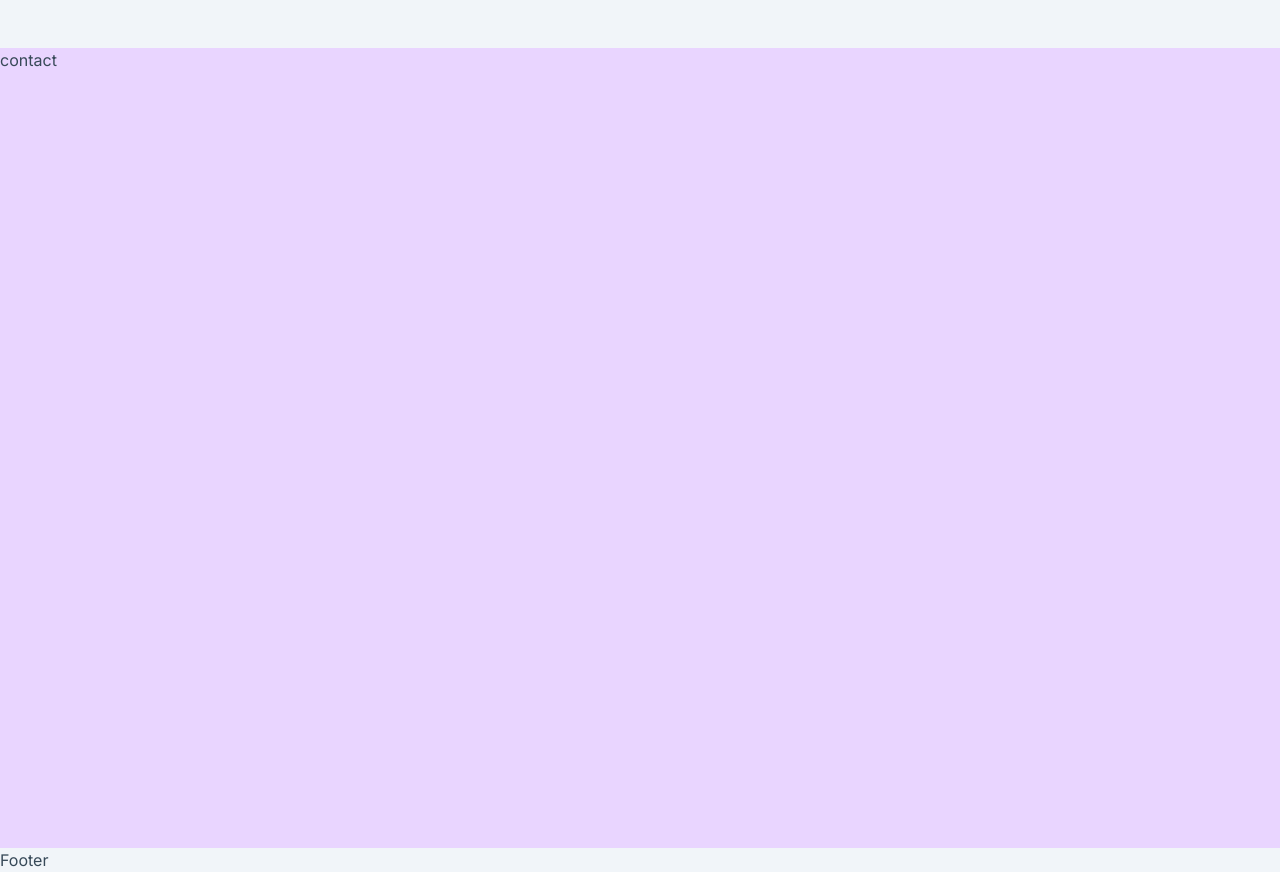
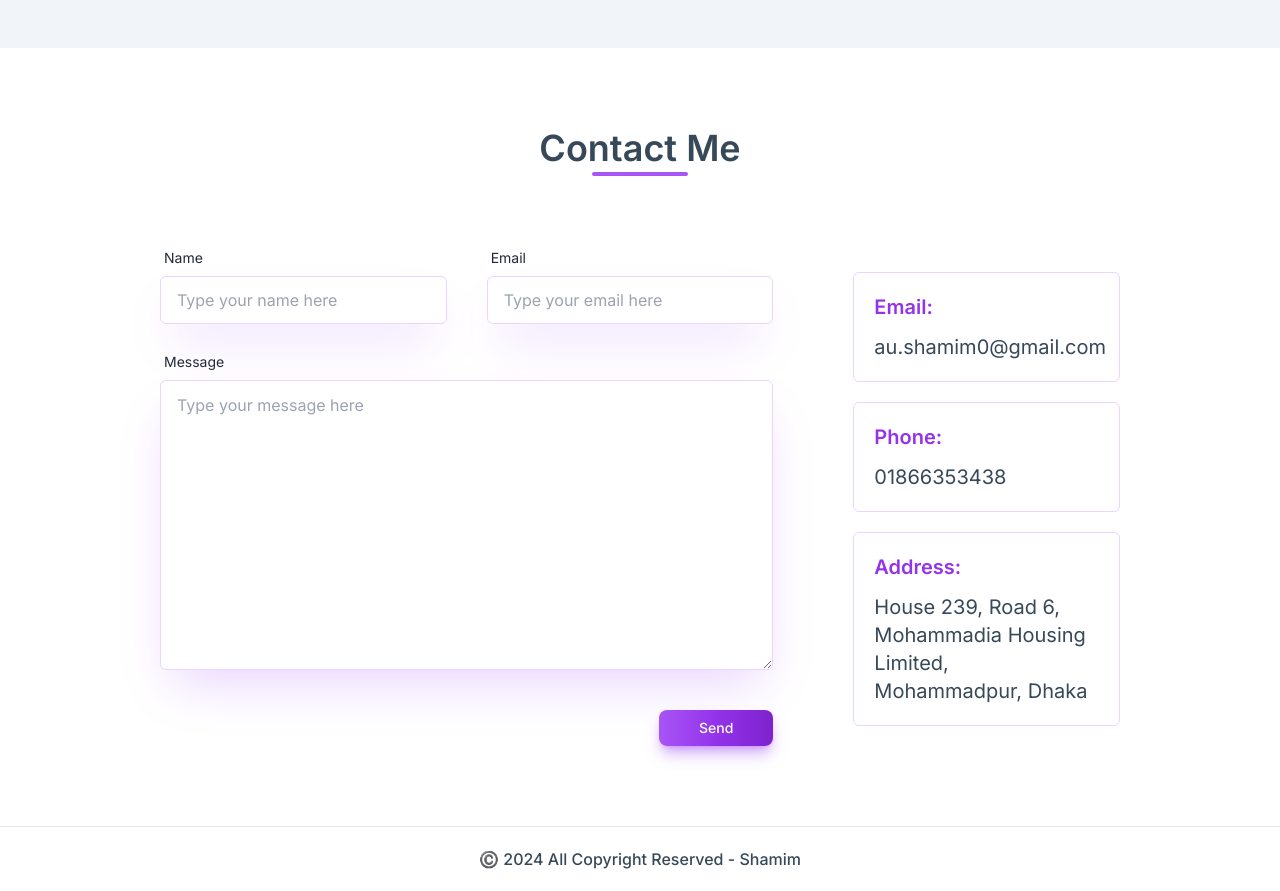
Before and after one commit to aushamim/portfolio-website, a Next.js app: page / in a window 1280 px wide. Shown: the part 3180-4071 px from the top of the page. Built offline with nearby package versions, Linux system fonts and the light colour scheme.

Commit message:
[Add] All sections

```diff
--- /dev/null
+++ b/app/Components/Contact/Contact.jsx
@@ -0,0 +1,76 @@
+import React from "react";
+
+const Contact = () => {
+  return (
+    <div className="bg-white p-5 xl:py-20 xl:px-40">
+      <div>
+        <h1 className="text-4xl font-semibold text-center">Contact Me</h1>
+        <span className="w-24 h-1 mt-1 mx-auto bg-purple-500 rounded block"></span>
+      </div>
+      <div className="mt-16 grid grid-cols-3 gap-20">
+        <form className="col-span-2 grid grid-cols-1 xl:grid-cols-2 gap-y-5 gap-x-10">
+          <label className="form-control w-full">
+            <div className="label">
+              <span className="label-text">Name</span>
+            </div>
+            <input
+              type="text"
+              placeholder="Type your name here"
+              className="input input-bordered w-full rounded-md border-purple-200 shadow-2xl shadow-purple-200 focus:outline-0 focus:shadow-2xl focus:shadow-purple-200 focus:border-purple-400 duration-300"
+              required
+            />
+          </label>
+          <label className="form-control w-full">
+            <div className="label">
+              <span className="label-text">Email</span>
+            </div>
+            <input
+              type="email"
+              placeholder="Type your email here"
+              className="input input-bordered w-full rounded-md border-purple-200 shadow-2xl shadow-purple-200 focus:outline-0 focus:shadow-2xl focus:shadow-purple-200 focus:border-purple-400 duration-300"
+              required
+            />
+          </label>
+          <label className="form-control xl:col-span-2 w-full">
+            <div className="label">
+              <span className="label-text">Message</span>
+            </div>
+            <textarea
+              className="textarea textarea-bordered py-3 text-base rounded-md border-purple-200 shadow-2xl shadow-purple-200 focus:outline-0 focus:shadow-2xl focus:shadow-purple-200 focus:border-purple-400 duration-300"
+              placeholder="Type your message here"
+              rows={11}
+              required
+            ></textarea>
+          </label>
+          <div className="xl:col-span-2">
+            <input
+              type="submit"
+              value="Send"
+              className="btn-purple ml-auto mt-5 !mb-0 !px-10"
+            />
+          </div>
+        </form>
+        <div>
+          <div className="p-5 border border-purple-200 hover:border-purple-400 duration-300 rounded-md mt-8 mb-5">
+            <p className="text-xl text-purple-600 font-semibold mb-3">Email:</p>
+            <p className="text-xl">au.shamim0@gmail.com</p>
+          </div>
+          <div className="p-5 border border-purple-200 hover:border-purple-400 duration-300 rounded-md mb-5">
+            <p className="text-xl text-purple-600 font-semibold mb-3">Phone:</p>
+            <p className="text-xl">01866353438</p>
+          </div>
+          <div className="p-5 border border-purple-200 hover:border-purple-400 duration-300 rounded-md mb-5">
+            <p className="text-xl text-purple-600 font-semibold mb-3">
+              Address:
+            </p>
+            <p className="text-xl">
+              House 239, Road 6, Mohammadia Housing Limited, Mohammadpur, Dhaka
+            </p>
+          </div>
+        </div>
+      </div>
+    </div>
+  );
+};
+
+export default Contact;
--- a/app/Components/Footer/Footer.jsx
+++ b/app/Components/Footer/Footer.jsx
@@ -1,7 +1,11 @@
 import React from "react";
 
 const Footer = () => {
-  return <div>Footer</div>;
+  return (
+    <div className="bg-white p-5 font-medium text-center border-t">
+      ©️ 2024 All Copyright Reserved - Shamim
+    </div>
+  );
 };
 
 export default Footer;
--- a/app/Components/Projects/Projects.jsx
+++ b/app/Components/Projects/Projects.jsx
@@ -5,11 +5,6 @@ import { promises as fs } from "fs";
 const Projects = async () => {
   const file = await fs.readFile(process.cwd() + "/projects.json", "utf8");
   const projects = JSON.parse(file);
-  // const getProjects = async () => {
-  //   const res = await fetch(`./projects.json`);
-  //   return res.json();
-  // };
-  // const projects = await getProjects();
   return (
     <div className="min-h-screen py-20 px-5 xl:p-20">
       <div>
--- a/app/page.js
+++ b/app/page.js
@@ -2,6 +2,7 @@ import Image from "next/image";
 import HeroButtons from "./Components/Hero/HeroButtons";
 import Skills from "./Components/Skills/Skills";
 import Projects from "./Components/Projects/Projects";
+import Contact from "./Components/Contact/Contact";
 
 export default function Home() {
   return (
@@ -57,8 +58,8 @@ export default function Home() {
         <Projects />
       </div>
 
-      <div id="contact" className="h-screen bg-purple-200">
-        contact
+      <div id="contact">
+        <Contact />
       </div>
     </div>
   );
```
